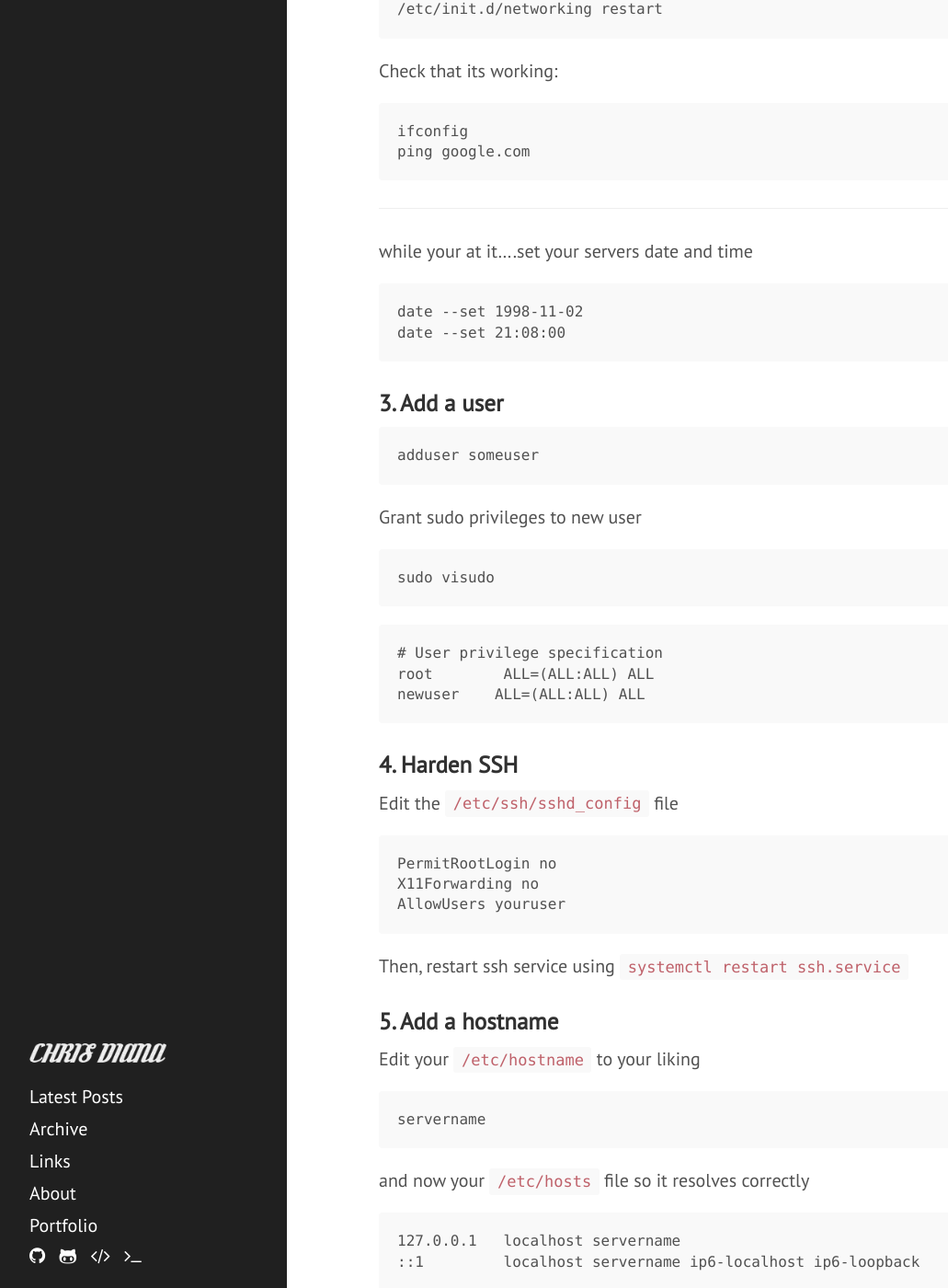
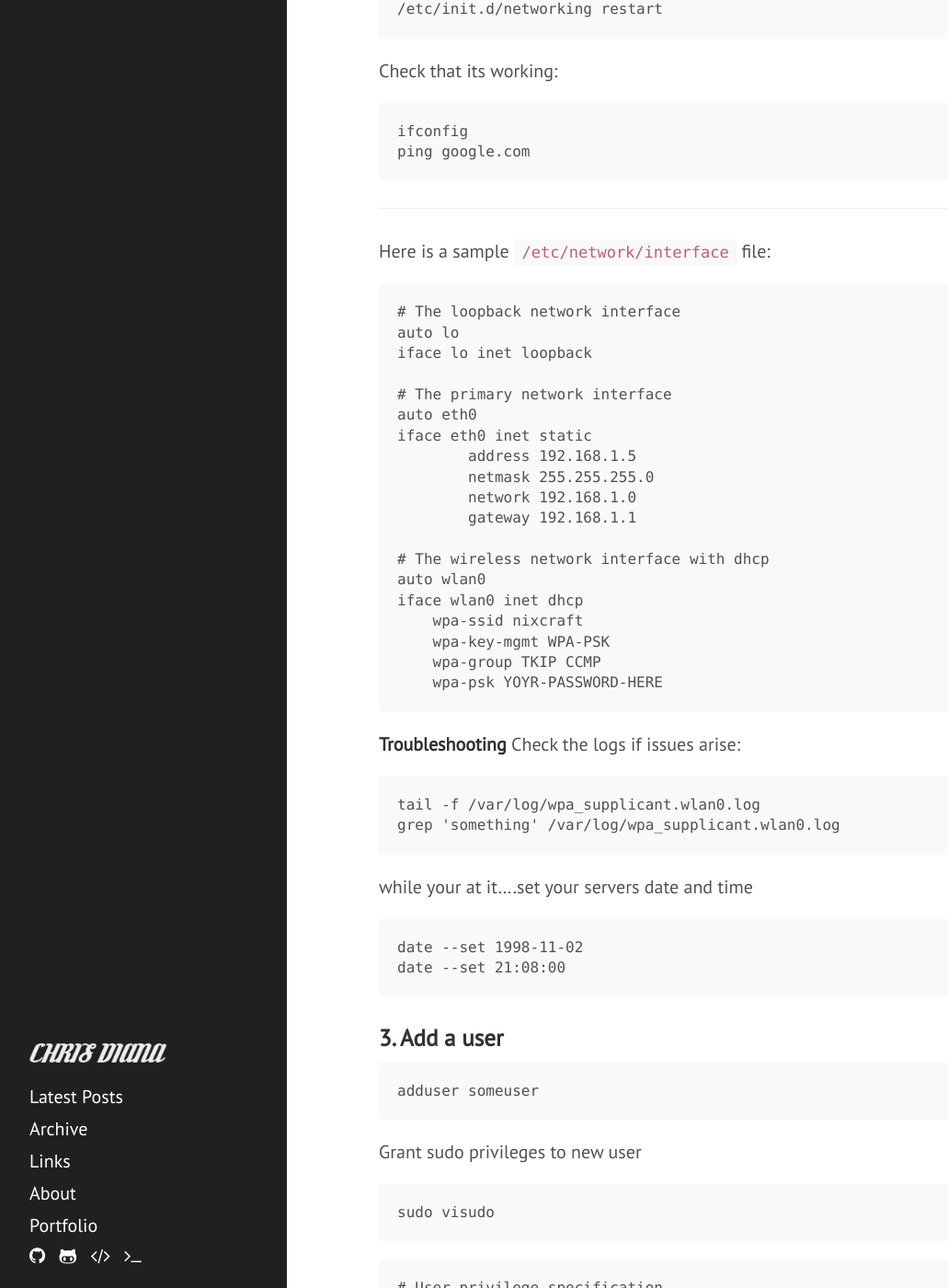
Before and after one commit to chrisdiana/cdmedia.github.io, a Jekyll site: the page built from _posts/2015-01-06-setting_up_debian_wheezy.md, in a window 1280 px wide and 1400 px high, scrolled down 2787 px. Shown: the whole window at 92% size, without its empty margins (8-1039 px from the left). Built offline with Jekyll 4.4.1, drawn with Linux system fonts in a browser that asks for light colours; nearby versions of some CDN libraries; Markdown is read by kramdown in place of the engine named in the settings; comment, search, counter and statistics services are not loaded; some of the changed text lies outside the part shown.

Commit message:
update debian guide again

````diff
--- a/_posts/2015-01-06-setting_up_debian_wheezy.md
+++ b/_posts/2015-01-06-setting_up_debian_wheezy.md
@@ -129,6 +129,38 @@ ping google.com
 ```
 
 ---
+
+Here is a sample `/etc/network/interface` file:
+
+```
+# The loopback network interface
+auto lo
+iface lo inet loopback
+
+# The primary network interface
+auto eth0
+iface eth0 inet static
+        address 192.168.1.5
+        netmask 255.255.255.0
+        network 192.168.1.0
+        gateway 192.168.1.1
+
+# The wireless network interface with dhcp
+auto wlan0
+iface wlan0 inet dhcp
+    wpa-ssid nixcraft
+    wpa-key-mgmt WPA-PSK
+    wpa-group TKIP CCMP
+    wpa-psk YOYR-PASSWORD-HERE
+```
+
+**Troubleshooting**
+Check the logs if issues arise:
+
+```
+tail -f /var/log/wpa_supplicant.wlan0.log
+grep 'something' /var/log/wpa_supplicant.wlan0.log
+```
 
 while your at it....set your servers date and time
 
@@ -505,4 +537,5 @@ Additional resources:
 *[Setup a Bluetooth keyboard on Rasberry Pi](http://www.ctheroux.com/2012/08/a-step-by-step-guide-to-setup-a-bluetooth-keyboard-and-mouse-on-the-raspberry-pi/)
 *[Cubox-i Debian SD image](http://www.igorpecovnik.com/2014/08/19/cubox-i-hummingboard-debian-sd-image/)
 *[Flash an image](http://wiki.solid-run.com/Flash_an_image)
+*[Wireless network setup](http://www.cyberciti.biz/faq/debian-linux-wpa-wpa2-wireless-wifi-networking/)
 *[TightVNC](http://www.penguintutor.com/linux/tightvnc)
````
